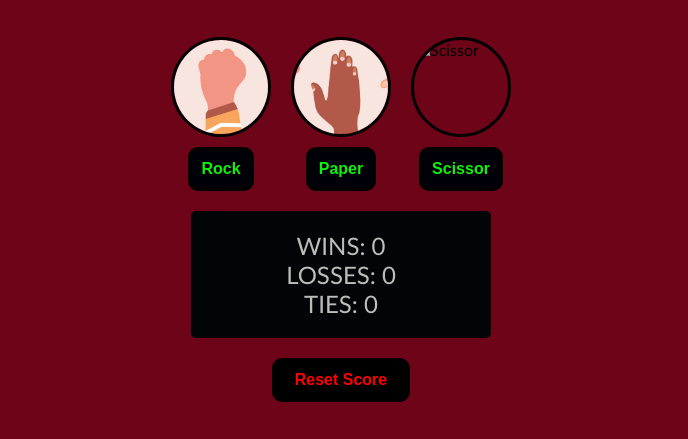
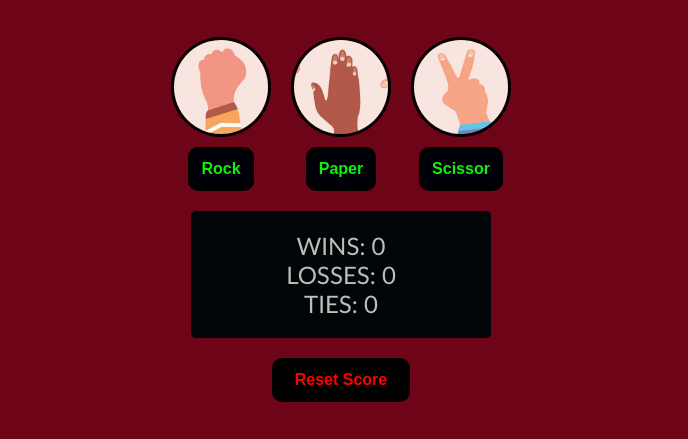
Before and after one commit to dev-amanydv/RockPaperScissor, a plain HTML site: page index.html in a window 1280 px wide. Shown: the part 227-666 px from the top of the page, without its empty margins (299-987 px from the left). Drawn offline with Linux system fonts and the light colour scheme.

Commit message:
Update index.html

```diff
--- a/index.html
+++ b/index.html
@@ -154,7 +154,7 @@
         <div class="btn">
           <img
             class="cir"
-            src="./scissor.jpg"
+            src="./vecteezy_different-but-same-rock-paper-scissors-and-diversity-hand_21016764.jpg"
             alt="Scissor"
             width="100"
             height="100"
```
